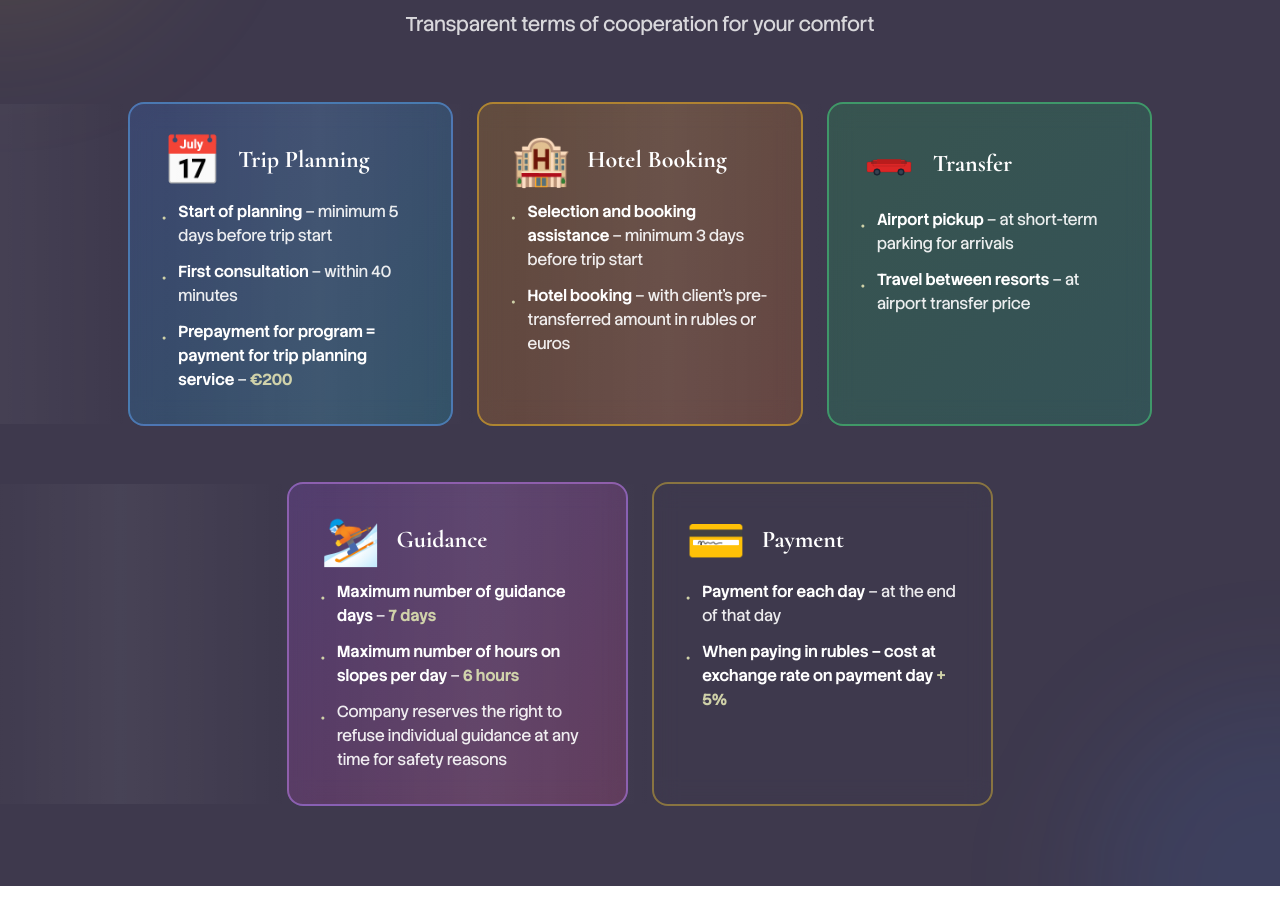
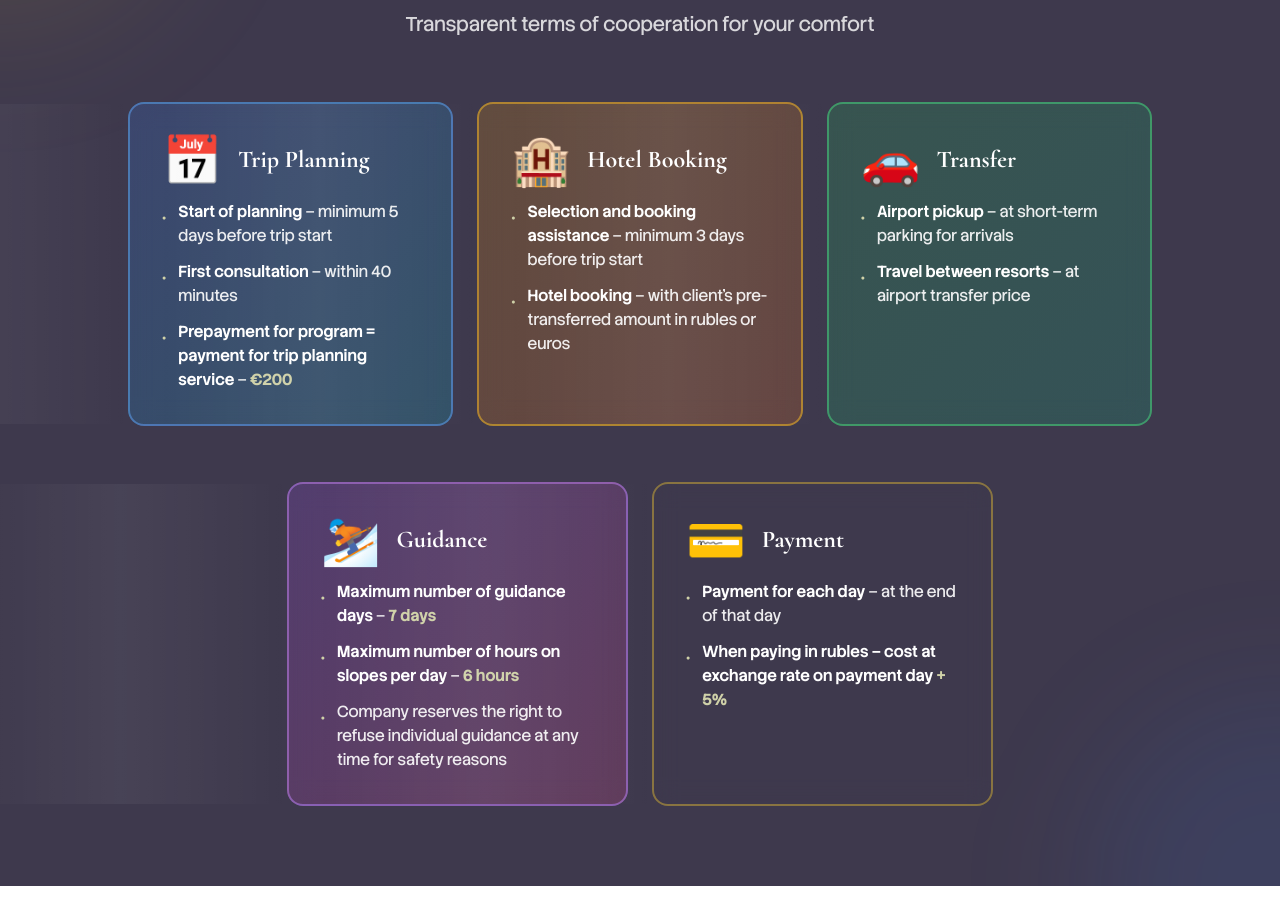
Before and after one commit to Max-climber/landing-guide-Italy, a React (Vite) app: page / in a window 1280 px wide. Shown: the part 6380-7304 px from the top of the page. Built offline with nearby package versions, Linux system fonts and the light colour scheme.

Commit message:
Замена SVG машинки на эмоджи во всех местах

```diff
--- a/src/components/Conditions.jsx
+++ b/src/components/Conditions.jsx
@@ -96,24 +96,7 @@ const Conditions = () => {
 
                       <div className="relative z-10">
                         <div className="flex items-center gap-4 mb-4">
-                          {condition.key === 'transfers' ? (
-                            <div className="w-12 h-12 sm:w-14 sm:h-14 flex items-center justify-center">
-                              <svg className="w-full h-full" viewBox="0 0 140 60" fill="none" xmlns="http://www.w3.org/2000/svg">
-                                {/* Красная машинка */}
-                                <rect x="15" y="25" width="110" height="25" rx="3" fill="#DC2626" stroke="#991B1B" strokeWidth="1"/>
-                                <rect x="30" y="20" width="80" height="15" rx="2" fill="#DC2626" stroke="#991B1B" strokeWidth="1"/>
-                                <rect x="40" y="18" width="60" height="12" rx="1" fill="#B91C1C"/>
-                                <circle cx="40" cy="50" r="8" fill="#1F2937" stroke="#111827" strokeWidth="1.5"/>
-                                <circle cx="40" cy="50" r="5" fill="#374151"/>
-                                <circle cx="100" cy="50" r="8" fill="#1F2937" stroke="#111827" strokeWidth="1.5"/>
-                                <circle cx="100" cy="50" r="5" fill="#374151"/>
-                                <rect x="25" y="22" width="15" height="8" rx="1" fill="#7F1D1D" opacity="0.6"/>
-                                <rect x="100" y="22" width="15" height="8" rx="1" fill="#7F1D1D" opacity="0.6"/>
-                              </svg>
-                            </div>
-                          ) : (
-                            <div className="text-4xl sm:text-5xl">{condition.icon}</div>
-                          )}
+                          <div className="text-4xl sm:text-5xl">{condition.key === 'transfers' ? '🚗' : condition.icon}</div>
                           <h3 className="text-xl sm:text-2xl font-elegant font-bold text-white">
                             {t(`contact.conditionsSections.${condition.key}.title`).replace(/📅|🏨|🚗|⛷️|💳/g, '').trim()}
                           </h3>
@@ -332,24 +315,7 @@ const Conditions = () => {
 
                       <div className="relative z-10">
                         <div className="flex items-center gap-4 mb-4">
-                          {condition.key === 'transfers' ? (
-                            <div className="w-12 h-12 sm:w-14 sm:h-14 flex items-center justify-center">
-                              <svg className="w-full h-full" viewBox="0 0 140 60" fill="none" xmlns="http://www.w3.org/2000/svg">
-                                {/* Красная машинка */}
-                                <rect x="15" y="25" width="110" height="25" rx="3" fill="#DC2626" stroke="#991B1B" strokeWidth="1"/>
-                                <rect x="30" y="20" width="80" height="15" rx="2" fill="#DC2626" stroke="#991B1B" strokeWidth="1"/>
-                                <rect x="40" y="18" width="60" height="12" rx="1" fill="#B91C1C"/>
-                                <circle cx="40" cy="50" r="8" fill="#1F2937" stroke="#111827" strokeWidth="1.5"/>
-                                <circle cx="40" cy="50" r="5" fill="#374151"/>
-                                <circle cx="100" cy="50" r="8" fill="#1F2937" stroke="#111827" strokeWidth="1.5"/>
-                                <circle cx="100" cy="50" r="5" fill="#374151"/>
-                                <rect x="25" y="22" width="15" height="8" rx="1" fill="#7F1D1D" opacity="0.6"/>
-                                <rect x="100" y="22" width="15" height="8" rx="1" fill="#7F1D1D" opacity="0.6"/>
-                              </svg>
-                            </div>
-                          ) : (
-                            <div className="text-4xl sm:text-5xl">{condition.icon}</div>
-                          )}
+                          <div className="text-4xl sm:text-5xl">{condition.key === 'transfers' ? '🚗' : condition.icon}</div>
                           <h3 className="text-xl sm:text-2xl font-elegant font-bold text-white">
                             {t(`contact.conditionsSections.${condition.key}.title`).replace(/📅|🏨|🚗|⛷️|💳/g, '').trim()}
                           </h3>
```
